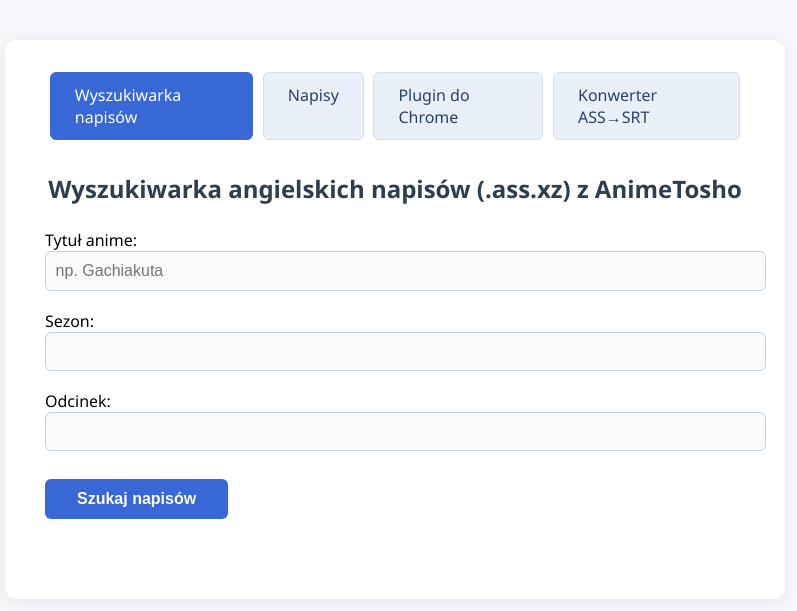
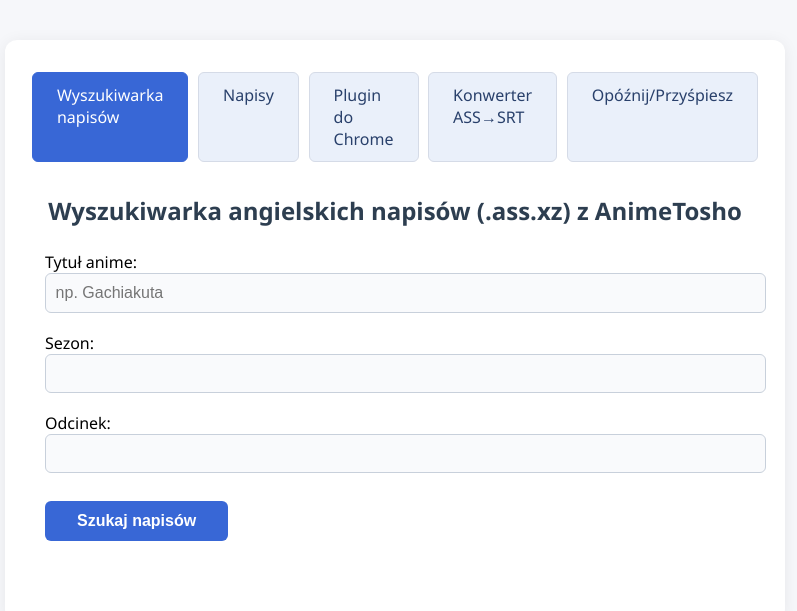
Before and after one commit to Krzysztof-kody/napisy, a plain HTML site: page index.html in a window 1280 px wide. Shown: the whole page, without its empty margins (245-1042 px from the left). Drawn offline with Linux system fonts and the light colour scheme.

Commit message:
Update index.html

```diff
--- a/index.html
+++ b/index.html
@@ -139,6 +139,8 @@
             <a href="https://drive.google.com/drive/folders/1Y4ZMeAXl2rUcnniNym5oX7byYLDD3UmR?usp=sharing" class="menu-link" id="menu-index">Napisy</a>
             <a href="https://chromewebstore.google.com/detail/substital-add-subtitles-t/kkkbiiikppgjdiebcabomlbidfodipjg" class="menu-link" id="menu-index">Plugin do Chrome</a>
             <a href="ass2srt.html" class="menu-link" id="menu-ass2srt">Konwerter ASS→SRT</a>
+            <a href="changeTime.html" class="menu-link" id="menu-ass2srt">Opóźnij/Przyśpiesz</a>
+
         </nav>
         <h1>Wyszukiwarka angielskich napisów (.ass.xz) z AnimeTosho</h1>
         <label>
```
